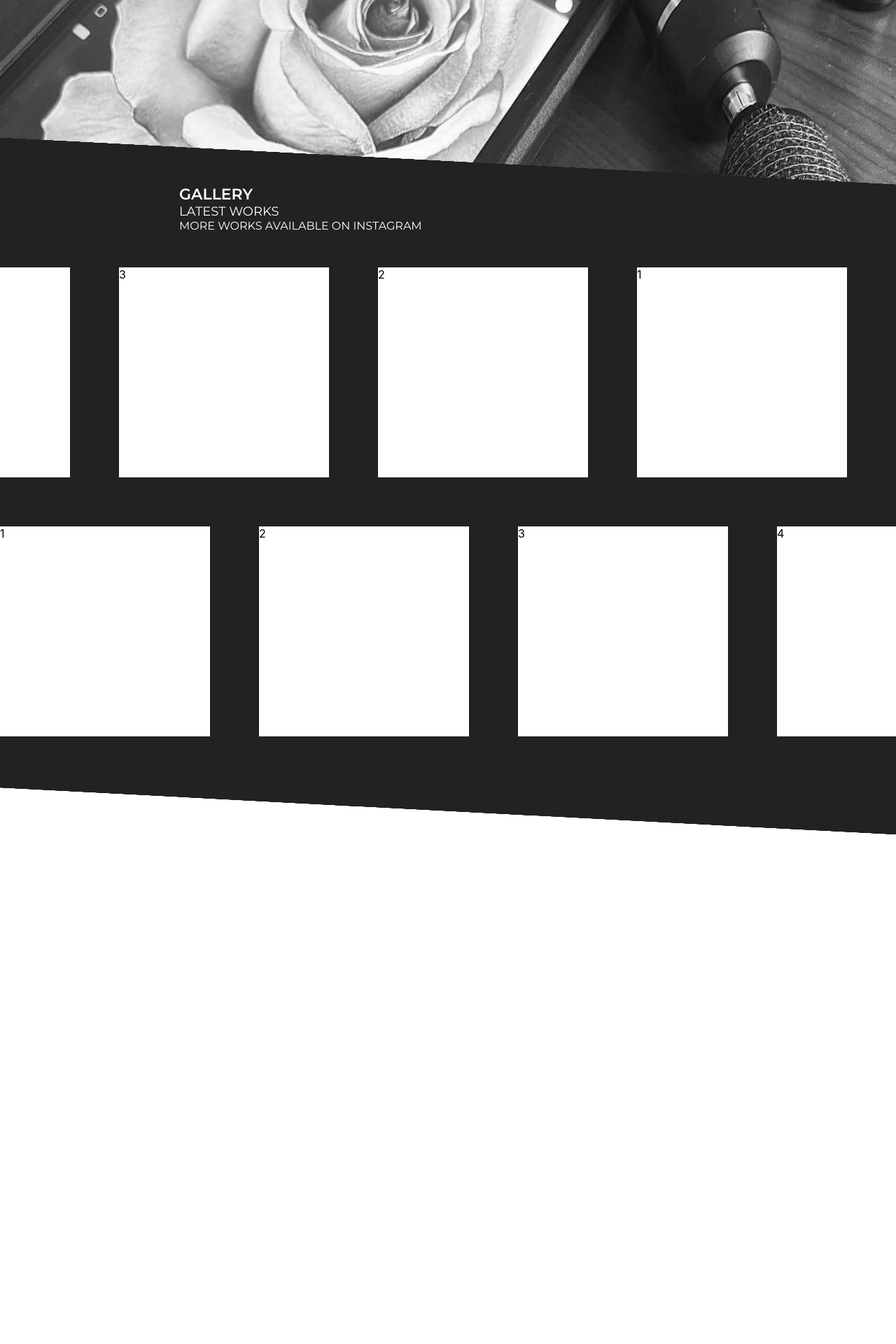
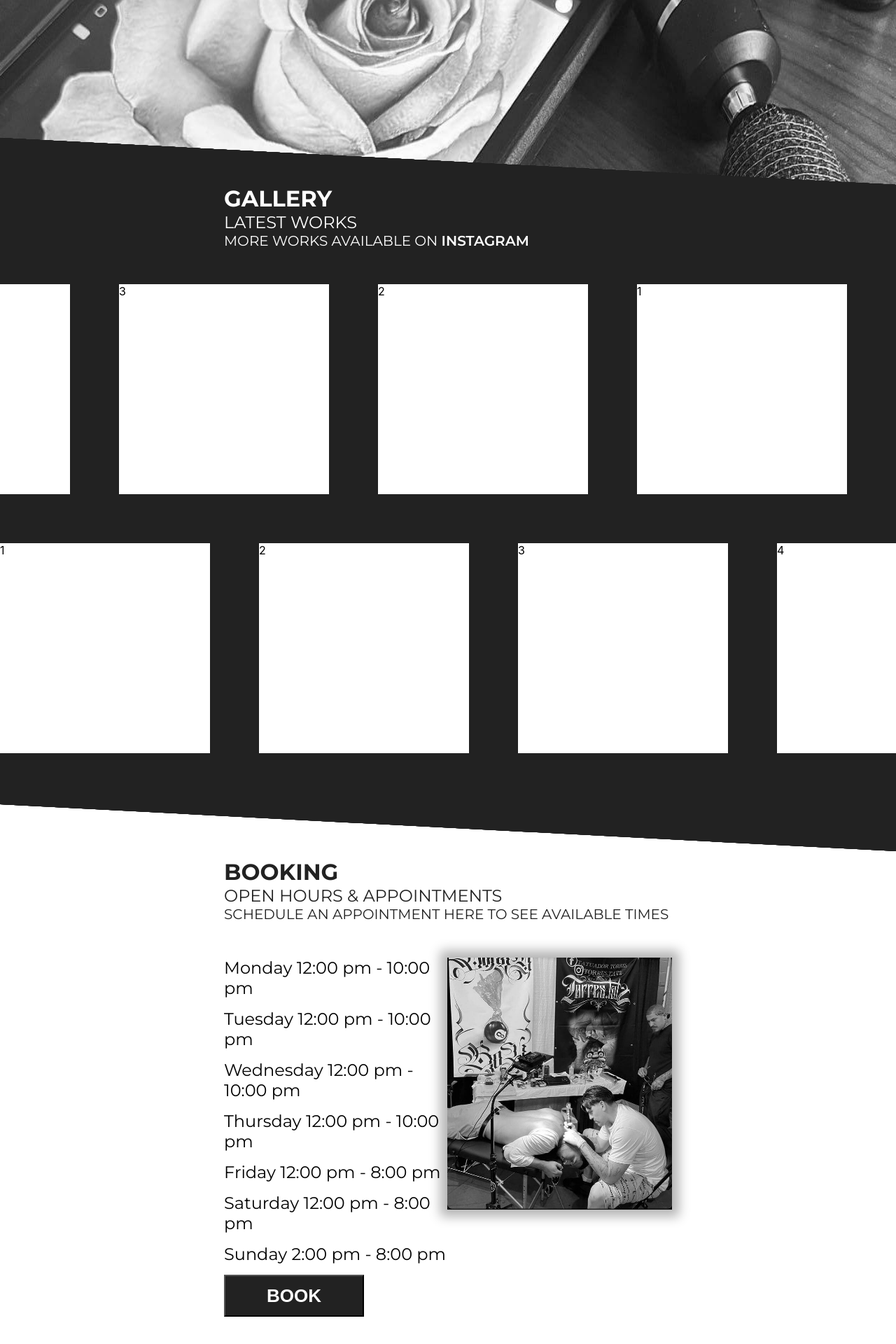
Before and after one commit to afutofu/dannyboitattoos, a React (Create React App) app: page / in a window 1280 px wide. Shown: the part 536-2456 px from the top of the page at 70% size. Before the commit the page ends 1728 px from the top, so only its background shows below. Built offline with nearby package versions, Linux system fonts and the light colour scheme.

Commit message:
Added initial Booking section template

```diff
--- a/src/App.js
+++ b/src/App.js
@@ -2,12 +2,14 @@ import "./styles/App.css";
 
 import Home from "./sections/home/Home";
 import Gallery from "./sections/gallery/Gallery";
+import Booking from "./sections/booking/Booking";
 
 function App() {
   return (
     <div id="app">
       <Home />
       <Gallery />
+      <Booking />
     </div>
   );
 }
--- /dev/null
+++ b/src/components/BookButton.js
@@ -0,0 +1,15 @@
+import React from "react";
+
+const BookButton = ({ children, alt }) => {
+  const renderButton = (alt) => {
+    if (!alt) {
+      return <button className="book-button">{children}</button>;
+    }
+
+    return <button className="book-button-alt">{children}</button>;
+  };
+
+  return renderButton(alt);
+};
+
+export default BookButton;
--- /dev/null
+++ b/src/sections/booking/Booking.js
@@ -0,0 +1,33 @@
+import React from "react";
+
+import dbt2 from "../../assets/images/dbt2.jpg";
+import BookButton from "../../components/BookButton";
+
+const Contact = () => {
+  return (
+    <section id="booking">
+      <div className="container">
+        <div className="info-alt">
+          <h2>BOOKING</h2>
+          <h3>OPEN HOURS & APPOINTMENTS</h3>
+          <p>Schedule an appointment here to see available times</p>
+        </div>
+        <div className="schedule">
+          <div>
+            <p>Monday 12:00 pm - 10:00 pm</p>
+            <p>Tuesday 12:00 pm - 10:00 pm</p>
+            <p>Wednesday 12:00 pm - 10:00 pm</p>
+            <p>Thursday 12:00 pm - 10:00 pm</p>
+            <p>Friday 12:00 pm - 8:00 pm</p>
+            <p>Saturday 12:00 pm - 8:00 pm</p>
+            <p>Sunday 2:00 pm - 8:00 pm</p>
+          </div>
+          <img src={dbt2} />
+        </div>
+        <BookButton alt={true}>Book</BookButton>
+      </div>
+    </section>
+  );
+};
+
+export default Contact;
--- a/src/styles/App.css
+++ b/src/styles/App.css
@@ -142,7 +142,7 @@
 }
 #navbar h3 {
   font-family: "Montserrat";
-  font-size: 16px;
+  font-size: 20px;
   font-weight: 500;
 }
 
@@ -175,29 +175,6 @@
   justify-content: center;
   align-items: center;
   background-color: #222;
-}
-#gallery .info {
-  color: white;
-  font-family: "Montserrat", sans-serif;
-  text-transform: uppercase;
-  margin-bottom: 50px;
-}
-#gallery h2 {
-  font-weight: 600;
-  font-size: 22px;
-}
-#gallery h3 {
-  font-weight: 400;
-  font-size: 18px;
-}
-#gallery p {
-  font-weight: 400;
-  font-size: 16px;
-}
-#gallery a {
-  color: white;
-  text-decoration: none;
-  font-weight: 500;
 }
 #gallery .image-container-wrapper {
   position: relative;
@@ -262,6 +239,35 @@
   transform: skewY(3deg);
 }
 
+#booking {
+  padding-top: 100px;
+  padding-bottom: 50px;
+  display: flex;
+  justify-content: center;
+  align-items: center;
+  font-family: "Montserrat", sans-serif;
+}
+#booking .schedule {
+  display: flex;
+  justify-content: space-between;
+}
+#booking .schedule p {
+  font-size: 24px;
+  margin-bottom: 15px;
+}
+#booking .schedule img {
+  width: 330px;
+  height: 360px;
+  background-color: #222;
+  filter: grayscale(100%);
+  transform-origin: center center;
+  box-shadow: 0px 0px 15px 10px rgba(0, 0, 0, 0.298);
+  transition: box-shadow 0.2s;
+}
+#booking .schedule img :hover {
+  box-shadow: 0px 0px 15px 3px rgba(0, 0, 0, 0.5);
+}
+
 * {
   margin: 0;
 }
@@ -273,7 +279,81 @@
 }
 
 .container {
-  width: 60%;
+  width: 50%;
+}
+
+.info {
+  color: white;
+  font-family: "Montserrat", sans-serif;
+  text-transform: uppercase;
+  margin-bottom: 50px;
+}
+.info h2 {
+  font-weight: 700;
+  font-size: 32px;
+}
+.info h3 {
+  font-weight: 400;
+  font-size: 24px;
+}
+.info p {
+  font-weight: 400;
+  font-size: 20px;
+}
+.info a {
+  color: white;
+  text-decoration: none;
+  font-weight: 600;
+}
+
+.info-alt {
+  color: #222;
+  font-family: "Montserrat", sans-serif;
+  text-transform: uppercase;
+  margin-bottom: 50px;
+}
+.info-alt h2 {
+  font-weight: 700;
+  font-size: 32px;
+}
+.info-alt h3 {
+  font-weight: 400;
+  font-size: 24px;
+}
+.info-alt p {
+  font-weight: 400;
+  font-size: 20px;
+}
+.info-alt a {
+  color: white;
+  text-decoration: none;
+  font-weight: 600;
+}
+
+.book-button {
+  width: 200px;
+  height: 60px;
+  font-size: 26px;
+  font-weight: 800;
+  text-transform: uppercase;
+  color: #222;
+  background-color: white;
+  display: flex;
+  justify-content: center;
+  align-items: center;
+}
+
+.book-button-alt {
+  width: 200px;
+  height: 60px;
+  font-size: 26px;
+  font-weight: 800;
+  text-transform: uppercase;
+  color: white;
+  background-color: #222;
+  display: flex;
+  justify-content: center;
+  align-items: center;
 }
 
 footer {
--- a/src/styles/App.scss
+++ b/src/styles/App.scss
@@ -1,5 +1,6 @@
 @import "./Home";
 @import "./Gallery";
+@import "./Booking";
 @import "./variables";
 
 * {
@@ -13,7 +14,89 @@
 }
 
 .container {
-  width: 60%;
+  width: 50%;
+}
+
+.info {
+  color: $mainTextColor;
+  font-family: "Montserrat", sans-serif;
+  text-transform: uppercase;
+  margin-bottom: 50px;
+
+  h2 {
+    font-weight: 700;
+    font-size: 32px;
+  }
+
+  h3 {
+    font-weight: 400;
+    font-size: 24px;
+  }
+
+  p {
+    font-weight: 400;
+    font-size: 20px;
+  }
+
+  a {
+    color: $mainTextColor;
+    text-decoration: none;
+    font-weight: 600;
+  }
+}
+
+.info-alt {
+  color: $bgColor;
+  font-family: "Montserrat", sans-serif;
+  text-transform: uppercase;
+  margin-bottom: 50px;
+
+  h2 {
+    font-weight: 700;
+    font-size: 32px;
+  }
+
+  h3 {
+    font-weight: 400;
+    font-size: 24px;
+  }
+
+  p {
+    font-weight: 400;
+    font-size: 20px;
+  }
+
+  a {
+    color: $mainTextColor;
+    text-decoration: none;
+    font-weight: 600;
+  }
+}
+
+.book-button {
+  width: 200px;
+  height: 60px;
+  font-size: 26px;
+  font-weight: 800;
+  text-transform: uppercase;
+  color: $bgColor;
+  background-color: $mainTextColor;
+  display: flex;
+  justify-content: center;
+  align-items: center;
+}
+
+.book-button-alt {
+  width: 200px;
+  height: 60px;
+  font-size: 26px;
+  font-weight: 800;
+  text-transform: uppercase;
+  color: $mainTextColor;
+  background-color: $bgColor;
+  display: flex;
+  justify-content: center;
+  align-items: center;
 }
 
 footer {
--- /dev/null
+++ b/src/styles/_Booking.scss
@@ -0,0 +1,37 @@
+@import "./variables";
+
+#booking {
+  padding-top: 100px;
+  padding-bottom: 50px;
+  display: flex;
+  justify-content: center;
+  align-items: center;
+  font-family: "Montserrat", sans-serif;
+
+  .schedule {
+    display: flex;
+    justify-content: space-between;
+    // margin-bottom: 30px;
+
+    p {
+      font-size: 24px;
+      margin-bottom: 15px;
+    }
+
+    img {
+      width: 330px;
+      height: 360px;
+      background-color: $bgColor;
+      filter: grayscale(100%);
+
+      transform-origin: center center;
+      box-shadow: 0px 0px 15px 10px rgba(0, 0, 0, 0.298);
+
+      transition: box-shadow 0.2s;
+
+      :hover {
+        box-shadow: 0px 0px 15px 3px rgba(0, 0, 0, 0.5);
+      }
+    }
+  }
+}
--- a/src/styles/_Gallery.scss
+++ b/src/styles/_Gallery.scss
@@ -9,34 +9,6 @@
   justify-content: center;
   align-items: center;
   background-color: $bgColor;
-
-  .info {
-    color: $mainTextColor;
-    font-family: "Montserrat", sans-serif;
-    text-transform: uppercase;
-    margin-bottom: 50px;
-  }
-
-  h2 {
-    font-weight: 600;
-    font-size: 22px;
-  }
-
-  h3 {
-    font-weight: 400;
-    font-size: 18px;
-  }
-
-  p {
-    font-weight: 400;
-    font-size: 16px;
-  }
-
-  a {
-    color: $mainTextColor;
-    text-decoration: none;
-    font-weight: 500;
-  }
 
   .image-container-wrapper {
     position: relative;
--- a/src/styles/_Home.scss
+++ b/src/styles/_Home.scss
@@ -105,7 +105,7 @@
 
   h3 {
     font-family: "Montserrat";
-    font-size: 16px;
+    font-size: 20px;
     font-weight: 500;
   }
 }
```
Also changed, not shown: src/assets/images/dbt2.jpg (added), 1 other file (tests, documents, lock files or other folders).
